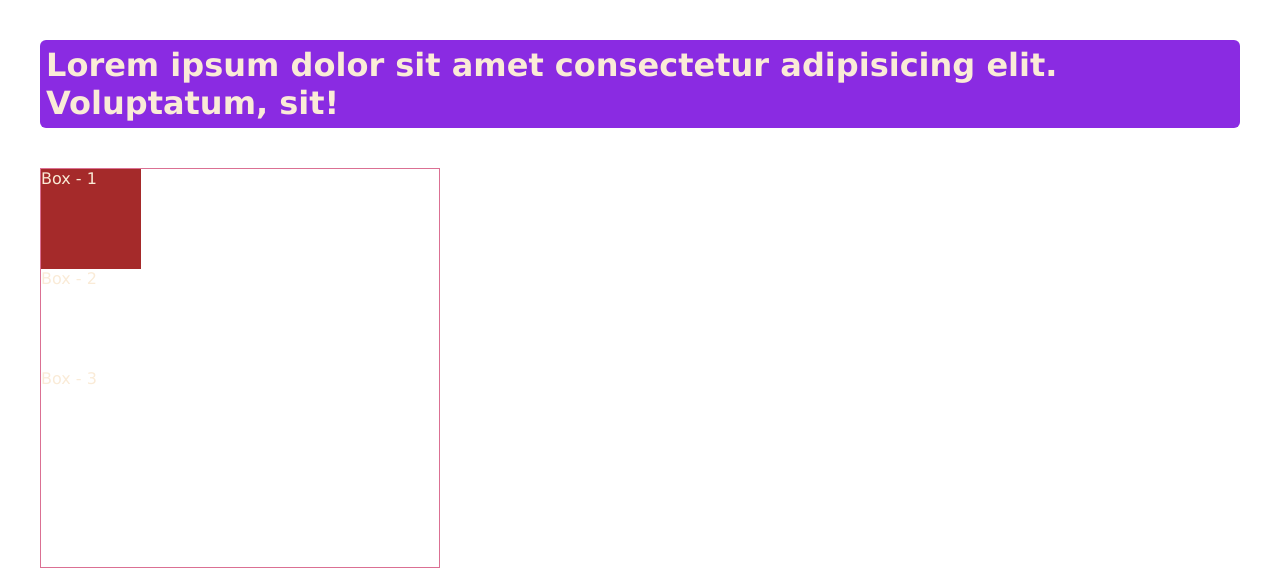
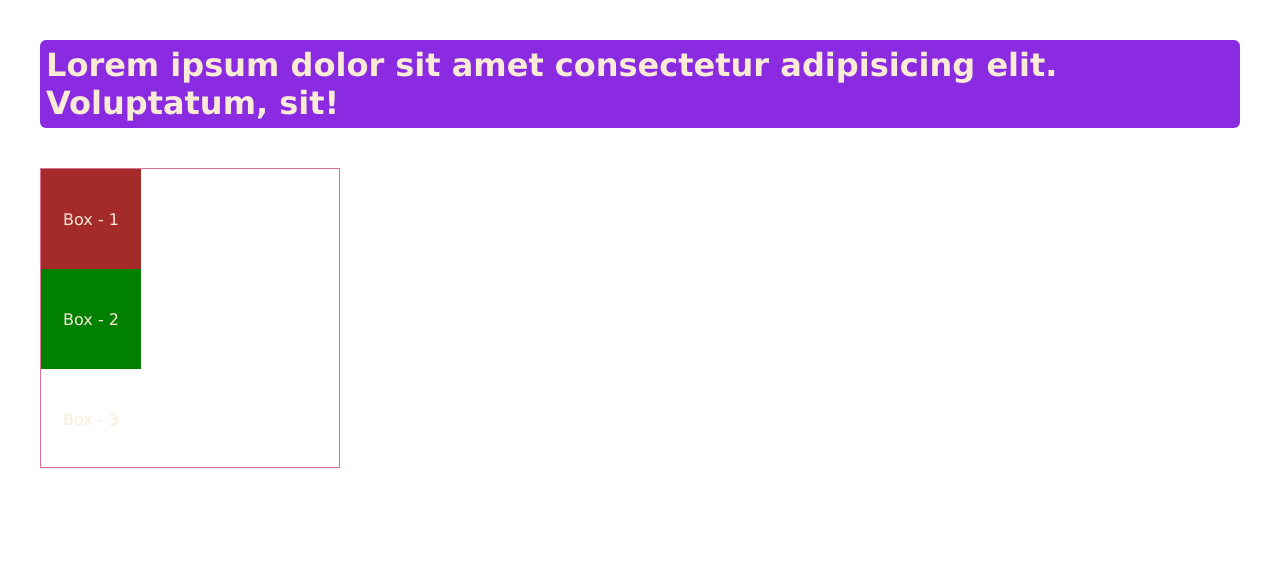
Before and after one commit to kmushfikur310/repo-1, a plain HTML site: page index.html in a window 1280 px wide. Drawn offline with Linux system fonts and the light colour scheme.

Commit message:
Style added to the boxes

```diff
--- a/style.css
+++ b/style.css
@@ -14,8 +14,8 @@ h1 {
     margin: 40px;
 }
 .container {
-    height: 400px;
-    width: 400px;
+    height: 300px;
+    width: 300px;
     border: 1px solid palevioletred;
     margin: 40px;
 }
@@ -23,7 +23,13 @@ h1 {
     height: 100px;
     width: 100px;
     color: antiquewhite;
+    display: flex;
+    justify-content: center;
+    align-items: center;
 }
 #box-1 {
     background-color: brown;
 }
+#box-2 {
+    background-color: green;
+}
```
